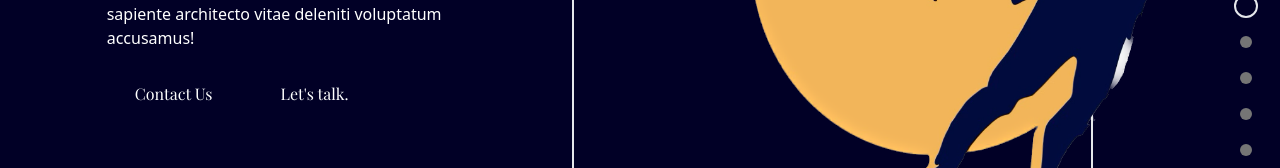
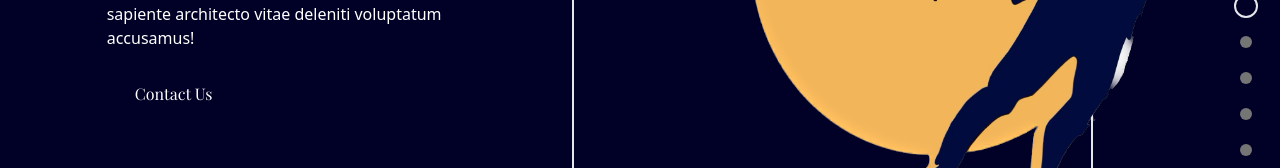
Before and after one commit to Daedalus-Digital/DeployedWindowPain, a React (Vite) app: page / in a window 1280 px wide. Shown: the part 480-648 px from the top of the page. Built offline with nearby package versions, Linux system fonts and the light colour scheme; a web font is replaced by a local one.

Commit message:
removed redundant button on Landing page

```diff
--- a/src/scenes/Landing.jsx
+++ b/src/scenes/Landing.jsx
@@ -84,7 +84,7 @@ const Landing = ({ setSelectedPage }) => {
             >
               Contact Us
             </AnchorLink>
-            <AnchorLink
+            {/* <AnchorLink
               className="rounded-r-sm bg-gradient-orange py-0.5 pr-0.5 border-2 border-ribcolororange hover:border-white"
               onClick={() => setSelectedPage("contact")}
               href="#contact"
@@ -92,7 +92,7 @@ const Landing = ({ setSelectedPage }) => {
               <div className="bg-deep-blue hover:text-ribcolororange transition  w-full h-full flex items-center justify-center px-10 font-playfair">
                 Let's talk.
               </div>
-            </AnchorLink>
+            </AnchorLink> */}
           </div>
         </motion.div>
 
```
